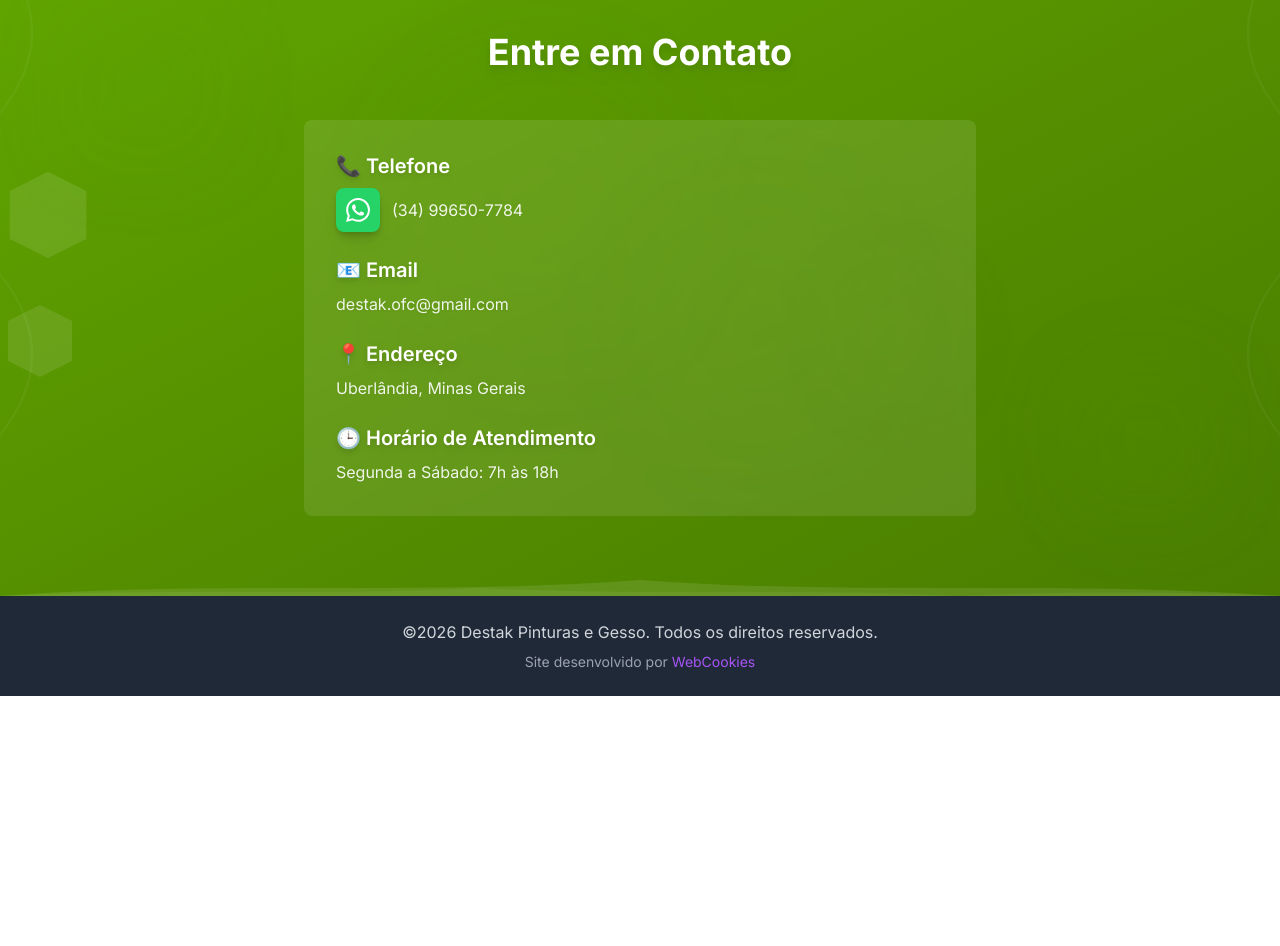
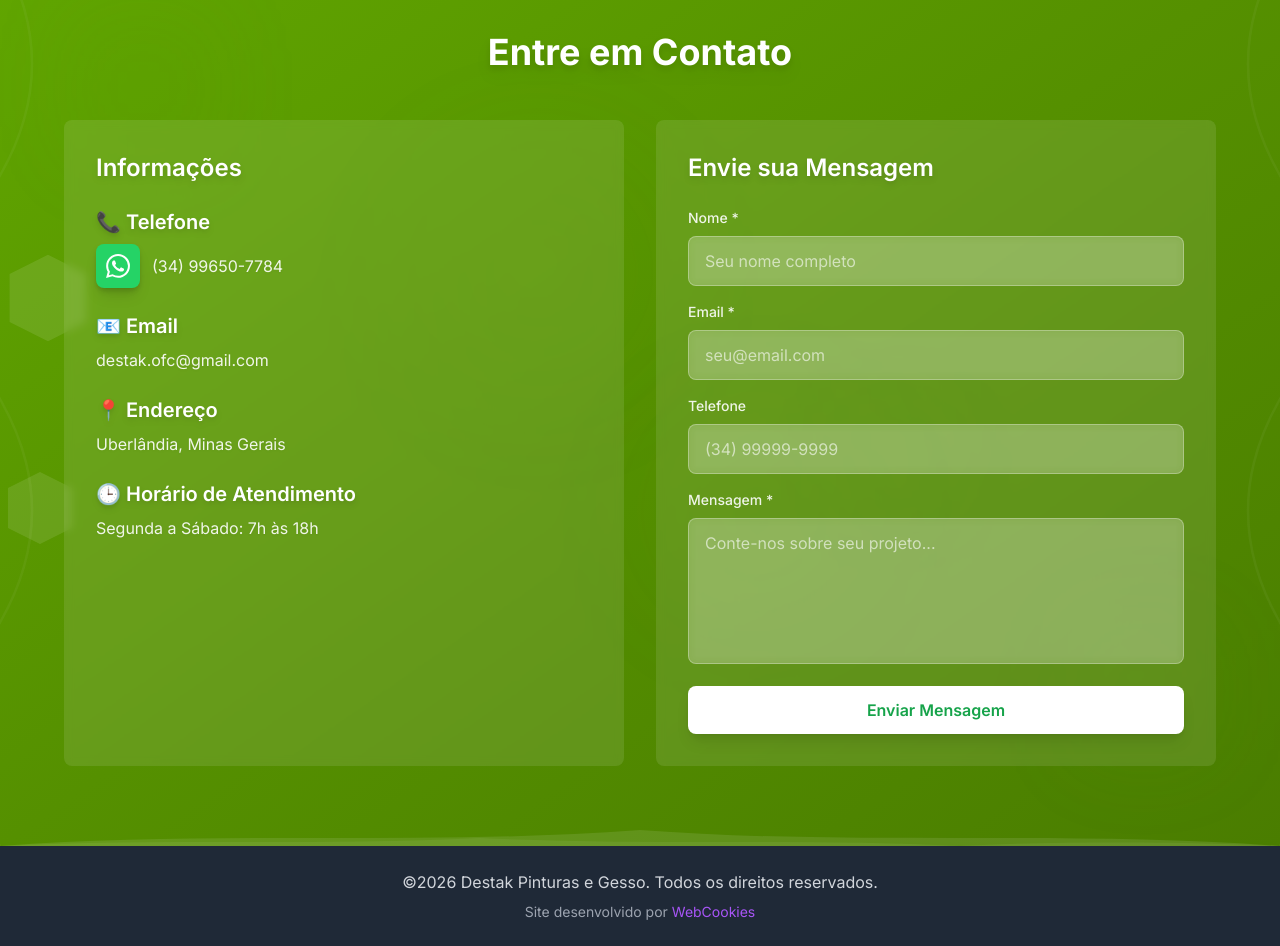
Before and after one commit to web-cookies/destak, a Next.js app: page / in a window 1280 px wide. Shown: the part 2860-3806 px from the top of the page. Before the commit the page ends 3556 px from the top, so only its background shows below. Built offline with nearby package versions, Linux system fonts and the light colour scheme.

Commit message:
feat: Adiciona formulário de contato com envio de email via Resend

```diff
--- /dev/null
+++ b/app/api/contact/route.ts
@@ -0,0 +1,98 @@
+import { NextRequest, NextResponse } from "next/server";
+import { Resend } from "resend";
+
+const resend = new Resend(process.env.RESEND_API_KEY);
+
+export async function POST(request: NextRequest) {
+  try {
+    const body = await request.json();
+    const { name, email, phone, message } = body;
+
+    // Validação básica
+    if (!name || !email || !message) {
+      return NextResponse.json(
+        { error: "Campos obrigatórios não preenchidos" },
+        { status: 400 }
+      );
+    }
+
+    // Validação de email
+    const emailRegex = /^[^\s@]+@[^\s@]+\.[^\s@]+$/;
+    if (!emailRegex.test(email)) {
+      return NextResponse.json(
+        { error: "Email inválido" },
+        { status: 400 }
+      );
+    }
+
+    // Se não tiver API key do Resend, retorna erro informativo
+    if (!process.env.RESEND_API_KEY) {
+      console.error("RESEND_API_KEY não configurada");
+      return NextResponse.json(
+        { error: "Serviço de email não configurado. Por favor, configure a RESEND_API_KEY." },
+        { status: 500 }
+      );
+    }
+
+    const emailContent = `
+Nova mensagem do site Destak:
+
+Nome: ${name}
+Email: ${email}
+Telefone: ${phone || "Não informado"}
+
+Mensagem:
+${message}
+
+---
+Enviado através do formulário de contato do site.
+Data: ${new Date().toLocaleString("pt-BR")}
+    `;
+
+    // Enviar email usando Resend
+    const { data, error } = await resend.emails.send({
+      from: process.env.RESEND_FROM_EMAIL || "onboarding@resend.dev",
+      to: "destak.ofc@gmail.com",
+      replyTo: email,
+      subject: `Nova mensagem de ${name} - Site Destak`,
+      text: emailContent,
+      html: `
+        <div style="font-family: Arial, sans-serif; max-width: 600px; margin: 0 auto;">
+          <h2 style="color: #3a64ff;">Nova mensagem do site Destak</h2>
+          <div style="background: #f5f5f5; padding: 20px; border-radius: 8px; margin: 20px 0;">
+            <p><strong>Nome:</strong> ${name}</p>
+            <p><strong>Email:</strong> ${email}</p>
+            <p><strong>Telefone:</strong> ${phone || "Não informado"}</p>
+          </div>
+          <div style="background: #fff; padding: 20px; border-left: 4px solid #e06e00; margin: 20px 0;">
+            <h3 style="color: #333; margin-top: 0;">Mensagem:</h3>
+            <p style="color: #666; white-space: pre-wrap;">${message}</p>
+          </div>
+          <p style="color: #999; font-size: 12px; margin-top: 30px;">
+            Enviado através do formulário de contato do site.<br>
+            Data: ${new Date().toLocaleString("pt-BR")}
+          </p>
+        </div>
+      `,
+    });
+
+    if (error) {
+      console.error("Erro ao enviar email:", error);
+      return NextResponse.json(
+        { error: "Erro ao enviar email. Tente novamente mais tarde." },
+        { status: 500 }
+      );
+    }
+
+    return NextResponse.json(
+      { message: "Mensagem enviada com sucesso!", id: data?.id },
+      { status: 200 }
+    );
+  } catch (error) {
+    console.error("Erro ao processar formulário:", error);
+    return NextResponse.json(
+      { error: "Erro ao processar sua mensagem" },
+      { status: 500 }
+    );
+  }
+}
--- /dev/null
+++ b/app/components/ContactForm.tsx
@@ -0,0 +1,151 @@
+"use client";
+
+import { useState } from "react";
+
+export default function ContactForm() {
+  const [formData, setFormData] = useState({
+    name: "",
+    email: "",
+    phone: "",
+    message: "",
+  });
+  const [isSubmitting, setIsSubmitting] = useState(false);
+  const [submitStatus, setSubmitStatus] = useState<{
+    type: "success" | "error" | null;
+    message: string;
+  }>({ type: null, message: "" });
+
+  const handleChange = (
+    e: React.ChangeEvent<HTMLInputElement | HTMLTextAreaElement>
+  ) => {
+    setFormData({
+      ...formData,
+      [e.target.name]: e.target.value,
+    });
+  };
+
+  const handleSubmit = async (e: React.FormEvent) => {
+    e.preventDefault();
+    setIsSubmitting(true);
+    setSubmitStatus({ type: null, message: "" });
+
+    try {
+      const response = await fetch("/api/contact", {
+        method: "POST",
+        headers: {
+          "Content-Type": "application/json",
+        },
+        body: JSON.stringify(formData),
+      });
+
+      const data = await response.json();
+
+      if (response.ok) {
+        setSubmitStatus({
+          type: "success",
+          message: "Mensagem enviada com sucesso! Entraremos em contato em breve.",
+        });
+        setFormData({ name: "", email: "", phone: "", message: "" });
+      } else {
+        setSubmitStatus({
+          type: "error",
+          message: data.error || "Erro ao enviar mensagem. Tente novamente.",
+        });
+      }
+    } catch (error) {
+      setSubmitStatus({
+        type: "error",
+        message: "Erro ao enviar mensagem. Tente novamente.",
+      });
+    } finally {
+      setIsSubmitting(false);
+    }
+  };
+
+  return (
+    <form onSubmit={handleSubmit} className="space-y-4">
+      <div>
+        <label htmlFor="name" className="block text-sm font-medium mb-2 text-white/90">
+          Nome *
+        </label>
+        <input
+          type="text"
+          id="name"
+          name="name"
+          required
+          value={formData.name}
+          onChange={handleChange}
+          className="w-full px-4 py-3 rounded-lg bg-white/20 backdrop-blur-sm border border-white/30 text-white placeholder-white/60 focus:outline-none focus:ring-2 focus:ring-white/50 focus:border-transparent"
+          placeholder="Seu nome completo"
+        />
+      </div>
+
+      <div>
+        <label htmlFor="email" className="block text-sm font-medium mb-2 text-white/90">
+          Email *
+        </label>
+        <input
+          type="email"
+          id="email"
+          name="email"
+          required
+          value={formData.email}
+          onChange={handleChange}
+          className="w-full px-4 py-3 rounded-lg bg-white/20 backdrop-blur-sm border border-white/30 text-white placeholder-white/60 focus:outline-none focus:ring-2 focus:ring-white/50 focus:border-transparent"
+          placeholder="seu@email.com"
+        />
+      </div>
+
+      <div>
+        <label htmlFor="phone" className="block text-sm font-medium mb-2 text-white/90">
+          Telefone
+        </label>
+        <input
+          type="tel"
+          id="phone"
+          name="phone"
+          value={formData.phone}
+          onChange={handleChange}
+          className="w-full px-4 py-3 rounded-lg bg-white/20 backdrop-blur-sm border border-white/30 text-white placeholder-white/60 focus:outline-none focus:ring-2 focus:ring-white/50 focus:border-transparent"
+          placeholder="(34) 99999-9999"
+        />
+      </div>
+
+      <div>
+        <label htmlFor="message" className="block text-sm font-medium mb-2 text-white/90">
+          Mensagem *
+        </label>
+        <textarea
+          id="message"
+          name="message"
+          required
+          rows={5}
+          value={formData.message}
+          onChange={handleChange}
+          className="w-full px-4 py-3 rounded-lg bg-white/20 backdrop-blur-sm border border-white/30 text-white placeholder-white/60 focus:outline-none focus:ring-2 focus:ring-white/50 focus:border-transparent resize-none"
+          placeholder="Conte-nos sobre seu projeto..."
+        />
+      </div>
+
+      {submitStatus.type && (
+        <div
+          className={`p-4 rounded-lg ${
+            submitStatus.type === "success"
+              ? "bg-green-500/20 text-green-100 border border-green-400/30"
+              : "bg-red-500/20 text-red-100 border border-red-400/30"
+          }`}
+        >
+          {submitStatus.message}
+        </div>
+      )}
+
+      <button
+        type="submit"
+        disabled={isSubmitting}
+        className="w-full bg-white text-green-600 py-3 px-6 rounded-lg font-semibold hover:bg-gray-100 transition-all disabled:opacity-50 disabled:cursor-not-allowed shadow-lg"
+      >
+        {isSubmitting ? "Enviando..." : "Enviar Mensagem"}
+      </button>
+    </form>
+  );
+}
--- a/app/page.tsx
+++ b/app/page.tsx
@@ -1,5 +1,6 @@
 import Logo from "./components/Logo";
 import GalleryCarousel from "./components/GalleryCarousel";
+import ContactForm from "./components/ContactForm";
 
 export default function Home() {
   // Array com as imagens da galeria
@@ -286,11 +287,13 @@ export default function Home() {
         {/* Conteúdo */}
         <div className="container mx-auto px-4 relative z-10">
           <h2 className="text-4xl font-bold text-center mb-12 drop-shadow-lg">Entre em Contato</h2>
-          <div className="max-w-2xl mx-auto">
+          <div className="max-w-6xl mx-auto grid md:grid-cols-2 gap-8">
+            {/* Informações de Contato */}
             <div className="bg-white/10 backdrop-blur-sm p-8 rounded-lg">
+              <h3 className="text-2xl font-semibold mb-6 drop-shadow-md">Informações</h3>
               <div className="space-y-6">
                 <div>
-                  <h3 className="text-xl font-semibold mb-2 drop-shadow-md">📞 Telefone</h3>
+                  <h4 className="text-xl font-semibold mb-2 drop-shadow-md">📞 Telefone</h4>
                   <div className="flex items-center gap-3 flex-wrap">
                     <a
                       href="https://wa.me/5534996507784"
@@ -307,18 +310,24 @@ export default function Home() {
                   </div>
                 </div>
                 <div>
-                  <h3 className="text-xl font-semibold mb-2 drop-shadow-md">📧 Email</h3>
+                  <h4 className="text-xl font-semibold mb-2 drop-shadow-md">📧 Email</h4>
                   <p className="text-white/90 drop-shadow-sm">destak.ofc@gmail.com</p>
                 </div>
                 <div>
-                  <h3 className="text-xl font-semibold mb-2 drop-shadow-md">📍 Endereço</h3>
+                  <h4 className="text-xl font-semibold mb-2 drop-shadow-md">📍 Endereço</h4>
                   <p className="text-white/90 drop-shadow-sm">Uberlândia, Minas Gerais</p>
                 </div>
                 <div>
-                  <h3 className="text-xl font-semibold mb-2 drop-shadow-md">🕒 Horário de Atendimento</h3>
+                  <h4 className="text-xl font-semibold mb-2 drop-shadow-md">🕒 Horário de Atendimento</h4>
                   <p className="text-white/90 drop-shadow-sm">Segunda a Sábado: 7h às 18h</p>
                 </div>
               </div>
+            </div>
+
+            {/* Formulário de Contato */}
+            <div className="bg-white/10 backdrop-blur-sm p-8 rounded-lg">
+              <h3 className="text-2xl font-semibold mb-6 drop-shadow-md">Envie sua Mensagem</h3>
+              <ContactForm />
             </div>
           </div>
         </div>
```
Also changed, not shown: package.json (+6 -5 lines), 2 other files (tests, documents, lock files or other folders).
